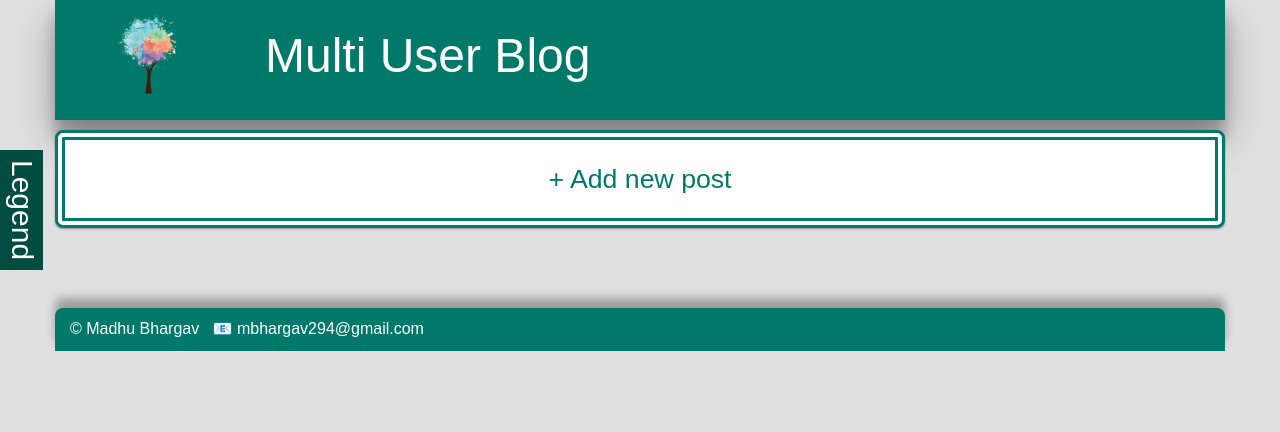
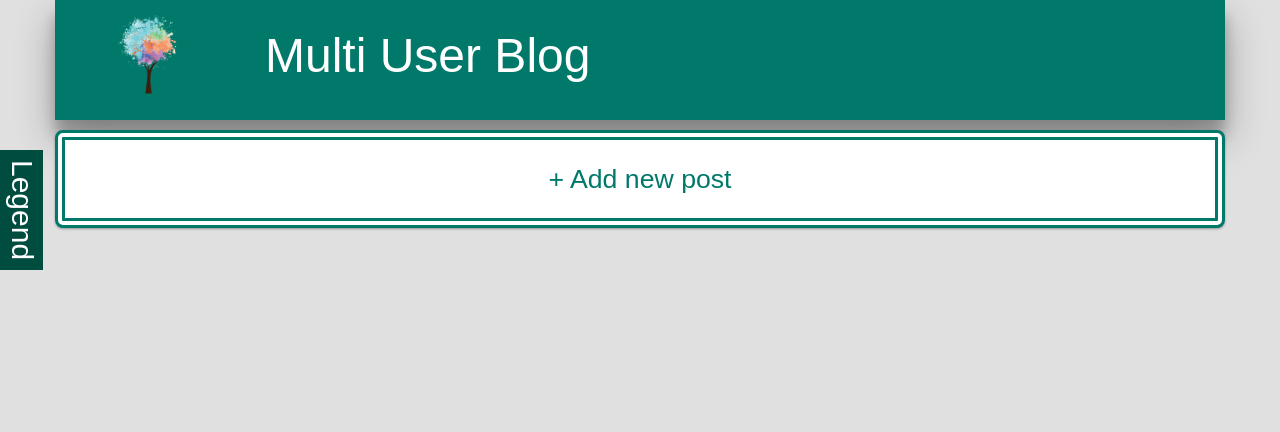
Before and after one commit to mbhargav294/multiuserblog, a Python web app: template templates/welcome.html in a window 1280 px wide. Shown: the top 432 px of the page. Run offline with Jinja, Linux system fonts and the light colour scheme; the template is opened without the code that fills it, so the values that code supplies are empty; some web fonts are replaced.

Commit message:
Small changes (Visual Polish)

```diff
--- a/static/css/main.css
+++ b/static/css/main.css
@@ -85,21 +85,6 @@ textarea:focus {
 
 main {
     margin-bottom: 70px;
-}
-
-footer {
-    background-color: #00796B;
-    color: #FFFFFF;
-    text-align: center;
-    bottom: 0;
-    font-size: 12pt;
-    padding: 10px 10px 0 10px;
-    border-radius: 8px 8px 0 0;
-    display: flex;
-    flex-wrap: wrap;
-    width: 100%;
-    margin-top: 10px;
-    box-shadow: 0px -10px 10px rgba(0, 0, 0, 0.30);
 }
 
 a {
--- a/templates/index.html
+++ b/templates/index.html
@@ -51,10 +51,5 @@
         {% block content %}
         {% endblock %}
     </main>
-    <footer class="container">
-        <div class="row">
-            <p class="col-lg-12"> &copy; Madhu Bhargav &nbsp; 📧 mbhargav294@gmail.com</p>
-        </div>
-    </footer>
 </body>
 </html>
--- a/templates/welcome.html
+++ b/templates/welcome.html
@@ -48,7 +48,7 @@
                                         {% endif %}
                                         {{content.likeslist|length}}
                                     </a>
-                                    <a>&nbsp; 💬 {{content.comments|length}}</a>
+                                    <a href="/{{content.key().id()}}#comments">&nbsp; 💬 {{content.comments|length}}</a>
                                 </div>
                             </div>
                         </div>
```
